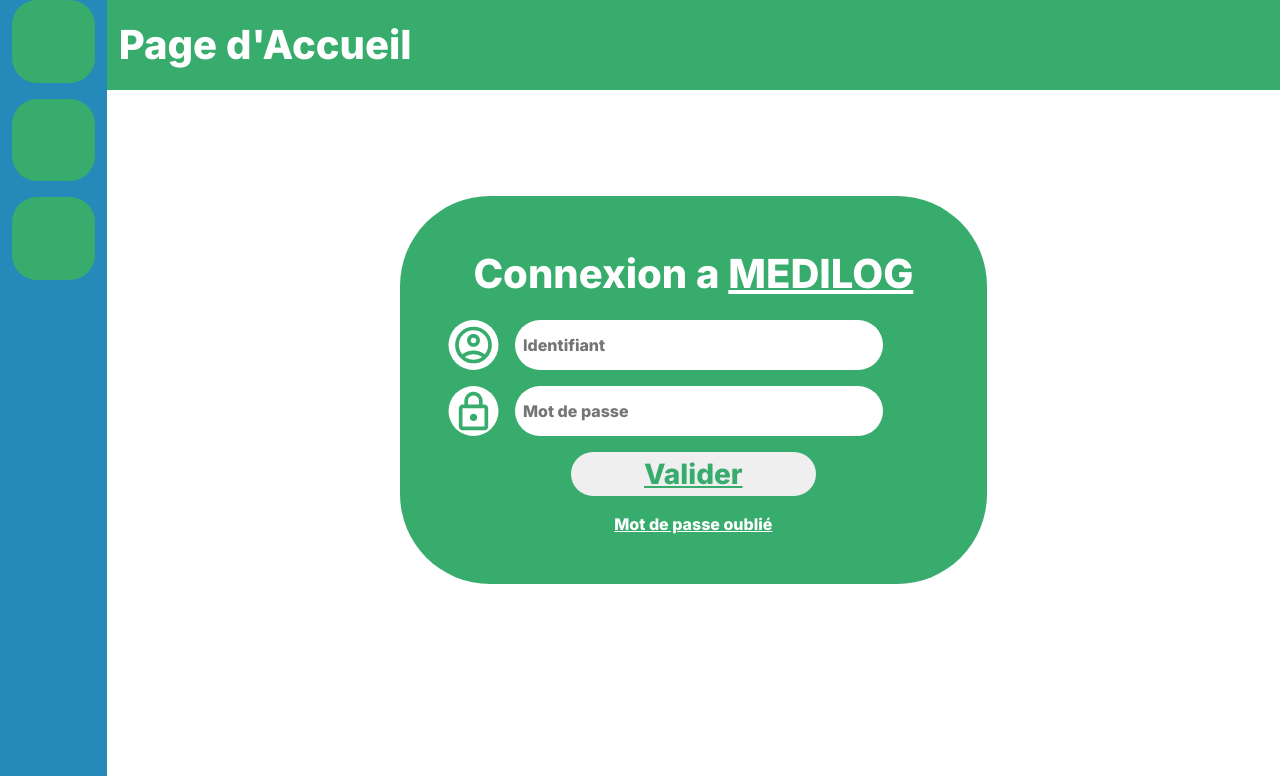
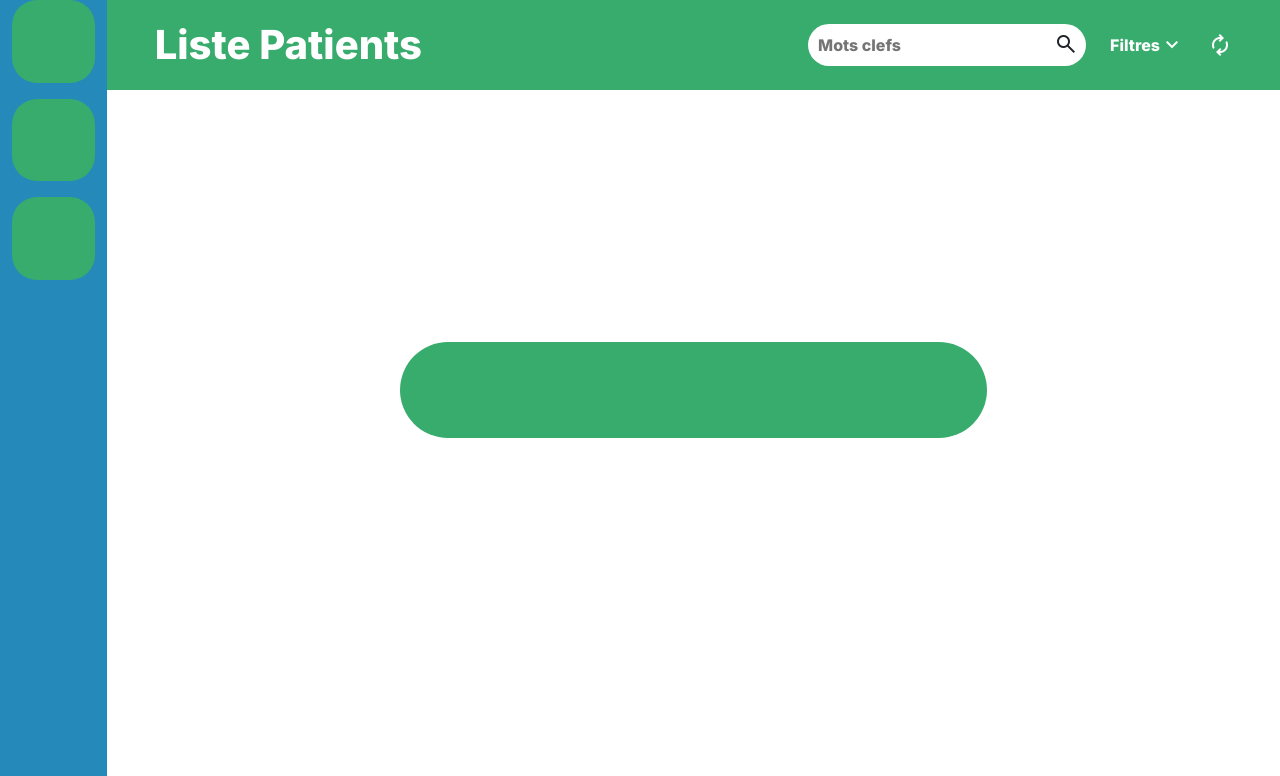
Before and after one commit to shindhha/3.3CabinetMedical, a PHP site: page /pages/patientsList.php in a window 1280 px wide. Shown: the top 776 px of the page. Run offline with PHP 8.4, Linux system fonts and the light colour scheme.

Commit message:
"Barre d'outils initialiser"

```diff
--- a/css/styles.css
+++ b/css/styles.css
@@ -25,6 +25,10 @@ body , html {
 	border-width: 0px;
 }
 
+.bottom-75 {
+	bottom: 75% !important;
+}
+
 
 .green {
 	background-color: #37AC6D;
@@ -42,6 +46,10 @@ body , html {
 	color: white;
 }
 
-.menu:hover {
+input:focus {
+	outline: none;
+}
+
+.pointer:hover {
 	cursor: pointer;
 }
--- a/pages/patientsList.php
+++ b/pages/patientsList.php
@@ -36,32 +36,38 @@
 			<div class="col-md-11 h-75 text-center">
 				<!-- Bandeau outils -->
 
-				<div class="row h-15 align-items-center green">
-					<div class="d-flex">
+				<div class="row h-15 green">
+					<div class="d-flex justify-content-between align-items-center px-5">
 						<img onclick="manageClass('menu','d-none')" class="d-md-none d-sm-block sizeIcon" src="res/menu.svg">
-						<span class="fs-1 d-md-block d-none"> Page d'Accueil </span>
+						<span class="fs-1 d-md-block d-none"> Liste Patients </span>
+						<div class="d-flex flex-row align-items-center gap-4">
+							<div class="d-flex border-1 bg-white px-2 py-2">
+								<input name="keyWords" type="text" placeholder="Mots clefs" class="border-0 ">
+								<span class="material-symbols-outlined text-dark pointer">search</span>
+
+							</div>
+							 <div class="d-flex">
+								 <span> Filtres </span>
+								 <span  onclick="manageClass('param','d-none')" class="material-symbols-outlined pointer"> expand_more </span>
+								 <div id="param" class="bg-white d-none position-absolute bottom-75"> dqsdqsdqs</div>
+							 </div>
+							 <span class="material-symbols-outlined pointer"> autorenew </span>
+						</div>
+
 					</div>
 
 
 				</div>
-				<span class="fs-1 d-md-none d-sm-block text-green"> Page d'Accueil </span>
+				<span class="fs-1 d-md-none d-sm-block text-green"> Liste Patients </span>
 				<!-- content -->
 				<div class="row h-100 align-items-center text-center">
-					<!-- Portail de connexion -->
+
 					<div class="container ">
 						<div class="row justify-content-center">
 							<div class="col-md-8 col-xl-6 col-sm-7 col-12 green border-2 p-5">
-								<form class="d-flex flex-column gap-3">
-									<span class="fs-1"> Connexion a <u>MEDILOG</u> </span>
+								<table>
 
-
-									<div class="d-flex gap-3"><img src="res/iaccount.svg" class="sizeIcon"><input type="text" placeholder="Identifiant" class="border-0 border-1 w-75 ps-2 pt-2 pb-2"></div>
-
-									<div class="d-flex gap-3"><img src="res/ipassword.svg" class="sizeIcon"><input type="password" placeholder="Mot de passe" class="ps-2 border-0 border-1 w-75 pt-2 pb-2"></input></div>
-
-									<div><button class="border-0 w-50 border-1 text-green fs-3"><u> Valider </u></button></div>
-									<a class="fs-6 text-white"> Mot de passe oublié </a>
-								</form>
+								</table>
 							</div>
 
 						</div>
```
